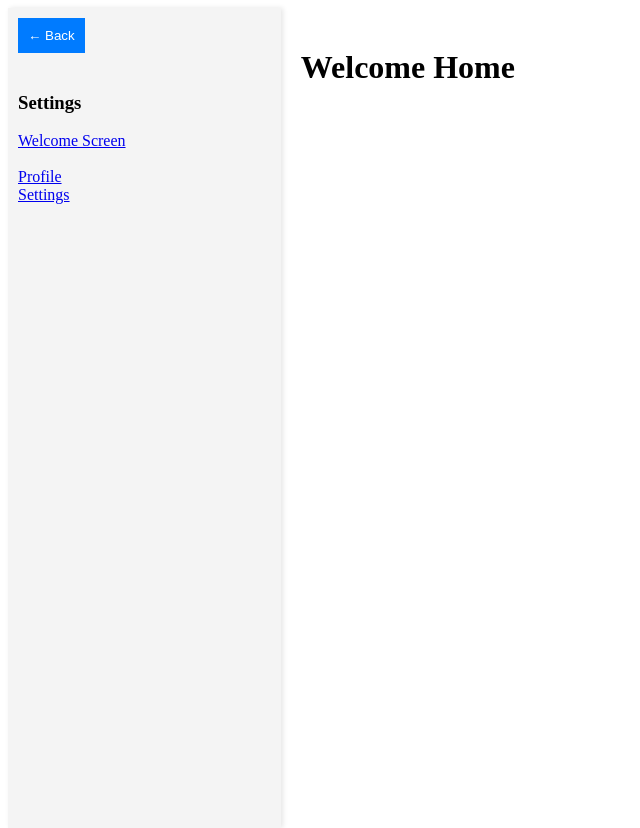
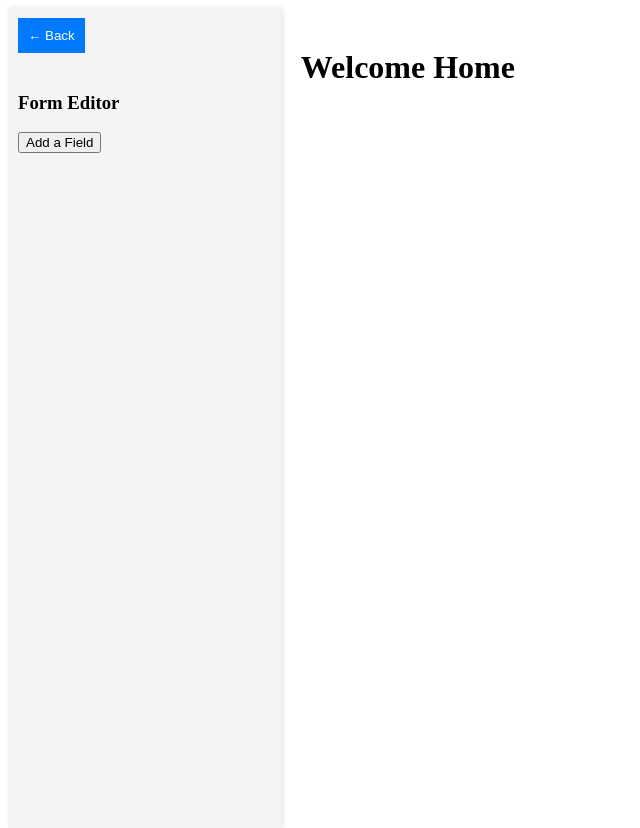
Before and after one commit to Bhanuka-Fernando/form_editor_screen, a React (Create React App) app in the folder frontend/: page / in a window 1280 px wide. Shown: the whole page, without its empty margins (0-640 px from the left). Built offline with nearby package versions, Linux system fonts and the light colour scheme.

Commit message:
all is incorrect and i started it in new way

```diff
--- a/frontend/src/components/navbar/Navbar.js
+++ b/frontend/src/components/navbar/Navbar.js
@@ -1,25 +1,20 @@
-import React, { useState, useEffect } from "react";
-import { Link, useNavigate, useLocation } from "react-router-dom";
+import React, { useState } from "react";
+import { useNavigate } from "react-router-dom";
 import './Navbar.css';
 
 const Navbar = () => {
-    const [formData, setFormData] = useState({
-        title: '',
-        description: '',
-    });
-    const [showForm, setShowForm] = useState(false);
+    const [fields, setFields] = useState([]);
+    const [formData, setFormData] = useState({ title: '', description: '', email: '' });
     const navigate = useNavigate();
-    const location = useLocation();
 
-    useEffect(() => {
-        // Hide the form when navigating to any path other than the root
-        if (location.pathname !== "/") {
-            setShowForm(false);
+    const addField = (fieldName) => {
+        if (!fields.includes(fieldName)) {
+            setFields([...fields, fieldName]);
         }
-    }, [location]);
+    };
 
-    const handleBack = () => {
-        navigate(-1);
+    const removeField = (fieldName) => {
+        setFields(fields.filter(field => field !== fieldName));
     };
 
     const handleChange = (e) => {
@@ -32,24 +27,35 @@ const Navbar = () => {
 
     const handleSubmit = (e) => {
         e.preventDefault();
-        alert(`Title: ${formData.title}\nDescription: ${formData.description}`);
-        setFormData({ title: '', description: '' });
-        setShowForm(false);
+        alert(`Title: ${formData.title}, Description: ${formData.description}, Email: ${formData.email}`);
+        setFormData({ title: '', description: '', email: '' });
     };
 
     return (
         <div className="navbar">
-            <button className="BackButton" onClick={handleBack}>
+            <button className="BackButton" onClick={() => navigate(-1)}>
                 &larr; Back
             </button>
-            <h3>Settings</h3>
+            <h3>Form Editor</h3>
+
+            {/* Add Field Button */}
+            <button className="AddFieldButton" onClick={() => addField("Enter Your Mail")}>
+                Add a Field
+            </button>
 
             <ul className="navLists">
-                <li>
-                    <Link to="/" onClick={() => setShowForm(true)}>Welcome Screen</Link>
-                    <br /><br />
-                    {showForm && (
-                        <form className="homeForm" onSubmit={handleSubmit}>
+                {fields.map((field, index) => (
+                    <li key={index}>
+                        {field}
+                        <button onClick={() => removeField(field)}>Remove</button>
+                    </li>
+                ))}
+            </ul>
+
+            {/* Only show the form when fields have been added */}
+            {fields.length > 0 && (
+                <form onSubmit={handleSubmit}>
+                    {fields.includes("Welcome Screen") && (
                         <div className="formG">
                             <label htmlFor="title">Title: </label>
                             <input
@@ -60,7 +66,8 @@ const Navbar = () => {
                                 onChange={handleChange}
                             />
                         </div>
-
+                    )}
+                    {fields.includes("Profile") && (
                         <div className="formG">
                             <label htmlFor="description">Description: </label>
                             <input
@@ -71,17 +78,27 @@ const Navbar = () => {
                                 onChange={handleChange}
                             />
                         </div>
+                    )}
+                    {fields.includes("Enter Your Mail") && (
+                        <div className="formG">
+                            <label htmlFor="email">Email: </label>
+                            <input
+                                type="email"
+                                id="email"
+                                name="email"
+                                value={formData.email}
+                                onChange={handleChange}
+                            />
+                        </div>
+                    )}
                     <button type="submit" className="fromSubmit">Submit</button>
+                    {/* Buttons for adding different fields */}
+<button onClick={() => addField("Welcome Screen")}>Add Welcome Screen</button>
+<button onClick={() => addField("Profile")}>Add Profile</button>
+<button onClick={() => addField("Enter Your Mail")}>Add Enter Your Mail</button>
+
                 </form>
             )}
-                </li>
-                {!showForm && (
-                    <>
-                        <li><Link to="/profile">Profile</Link></li>
-                        <li><Link to="/settings">Settings</Link></li>
-                    </>
-                )}
-            </ul>
         </div>
     );
 };
```
Lines whose indentation alone changed are shown as unchanged.
